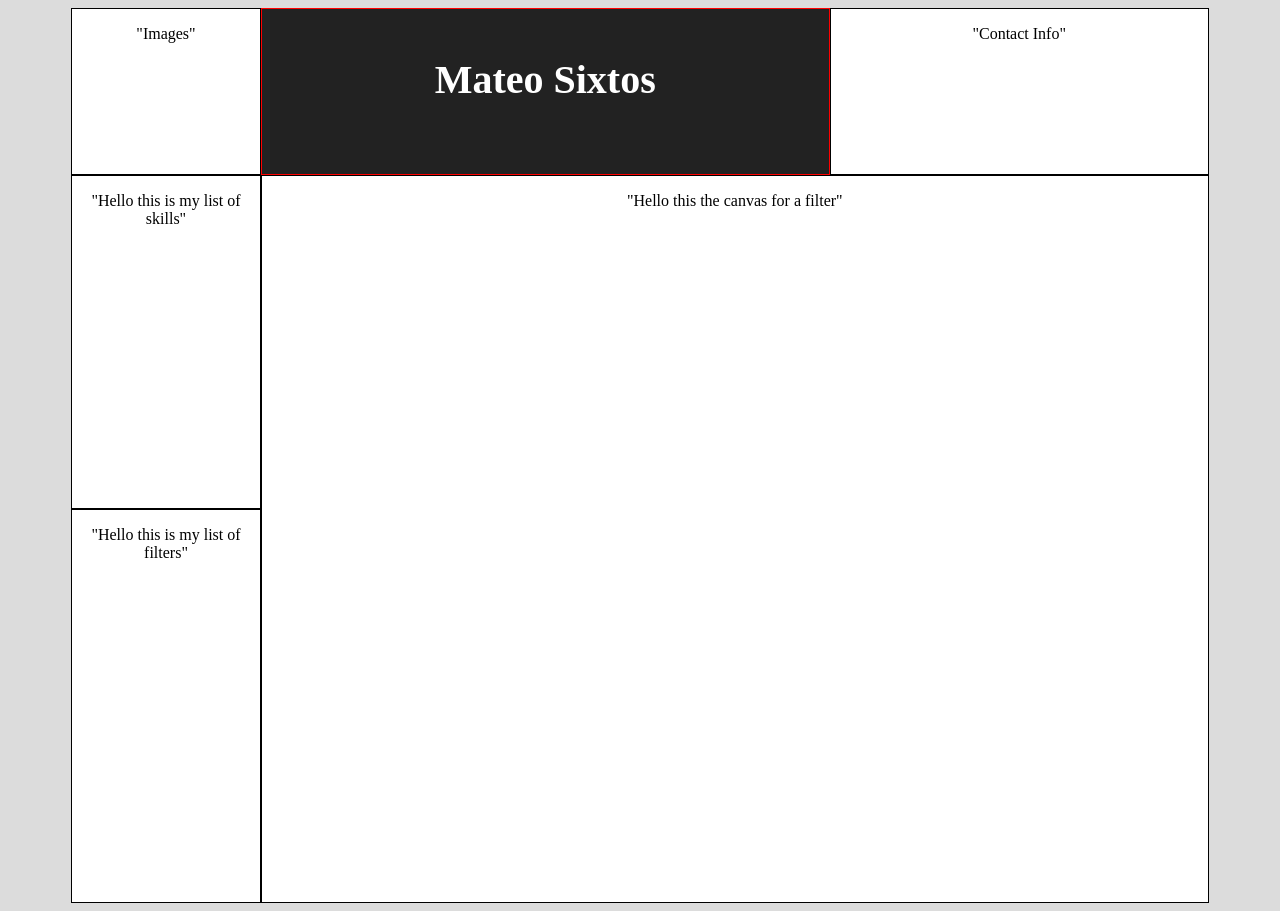
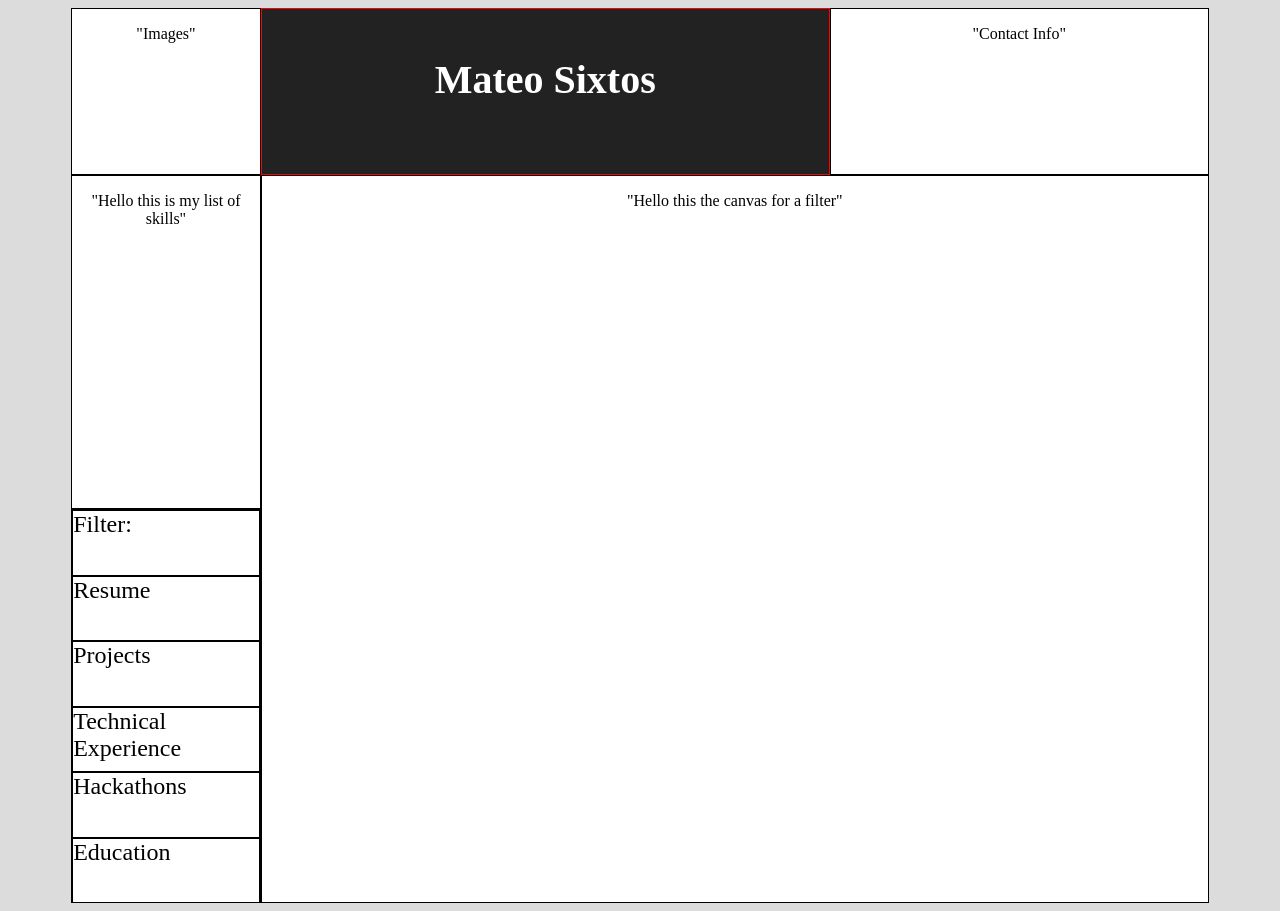
Before and after one commit to sixtosMateo/SixtosProfile, a React (Create React App) app: page / in a window 1280 px wide. Built offline with nearby package versions, Linux system fonts and the light colour scheme.

Commit message:
adding topic to FilterList component

```diff
--- a/src/App.css
+++ b/src/App.css
@@ -1,7 +1,7 @@
 :root{
   background-color: #DCDCDC;
+}
 
-}
 .app {
   text-align: center;
   background-color: #FFFFFF;
@@ -49,6 +49,13 @@
 .filter-list{
   grid-area: f;
 }
+.filter-list li{
+   list-style-type: none;
+   border: 1px solid;
+   height: 16.20%;
+   font-size: 1.5em;
+   text-align: left;
+}
 
 .filter-canvas{
   grid-area: c;
--- a/src/components/FilterList.js
+++ b/src/components/FilterList.js
@@ -2,10 +2,19 @@ import React from 'react'
 
 
 class FilterList extends React.Component{
+
   render(){
+    const filters = [ 'Filter:', 'Resume', 'Projects', 'Technical Experience', 'Hackathons', 'Education' ];
     return (
       <div className="filter-list">
-        <p>"Hello this is my list of filters"</p>
+
+        {filters.map( (filter, index)=>{
+          return(
+          <li key={index} className={"filter-" + filter}>
+            {filter}
+          </li>)
+        })}
+
       </div>
     )
   }
```
